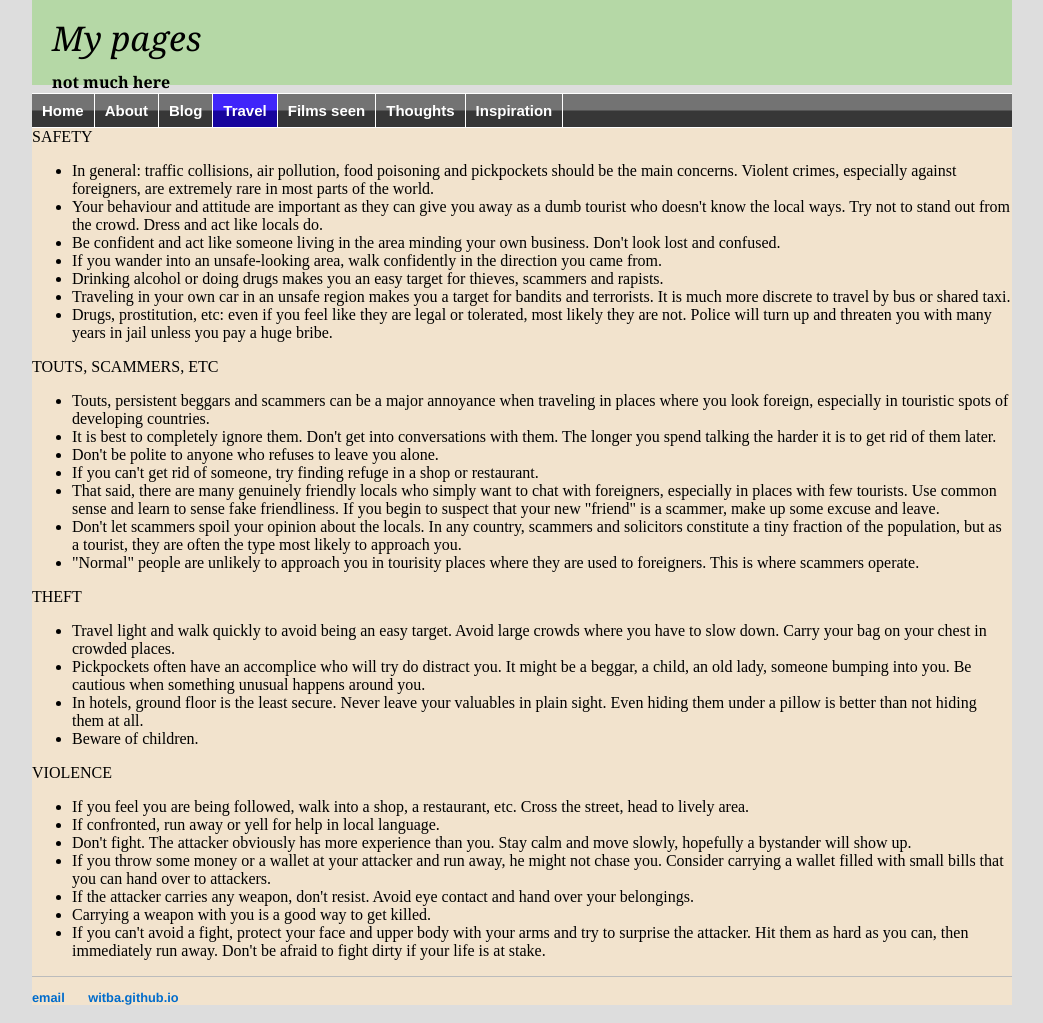
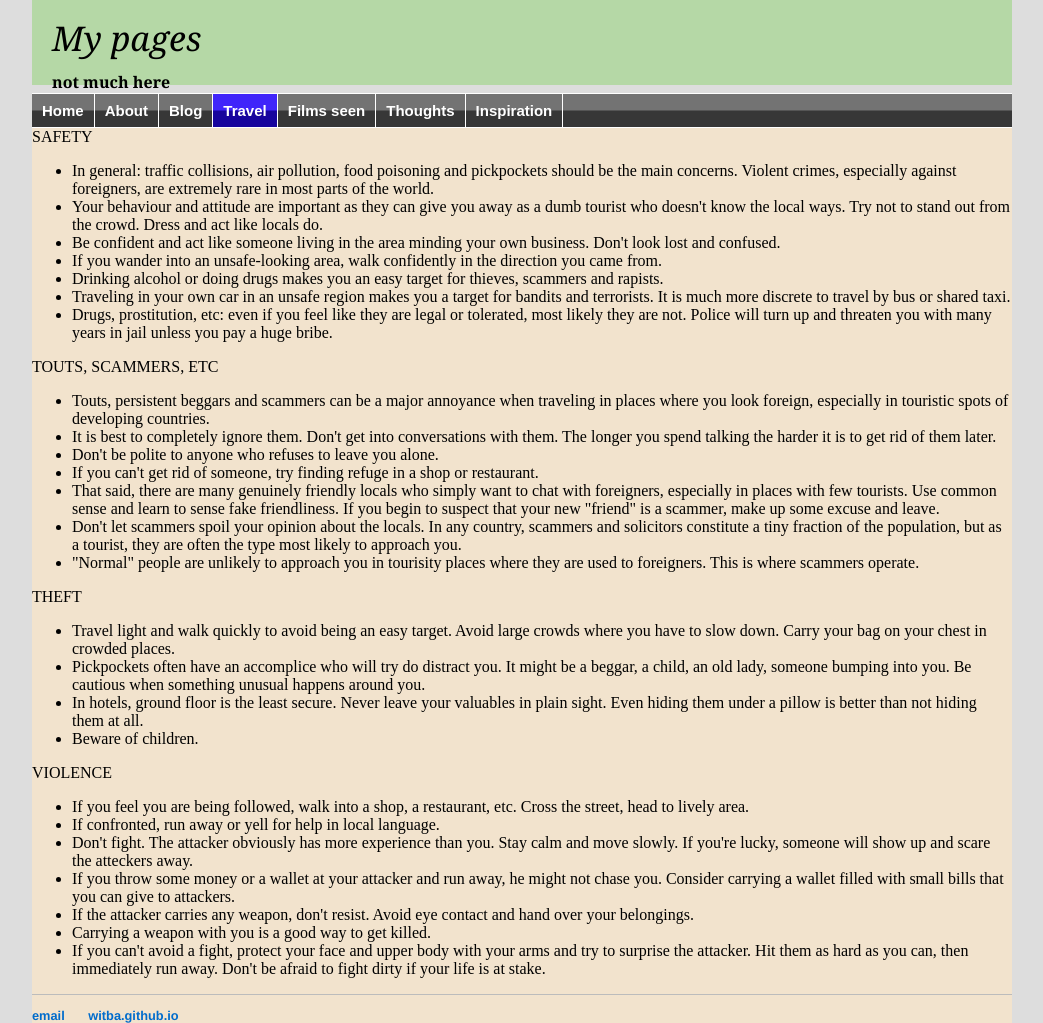
Before and after one commit to witba/witba.github.io, a Jekyll site: the page built from travel/safety.html, in a window 1280 px wide. Shown: the whole page, without its empty margins (118-1161 px from the left). Built offline with Jekyll 4.4.1, drawn with Linux system fonts in a browser that asks for light colours.

Commit message:
Update safety.html

```diff
--- a/travel/safety.html
+++ b/travel/safety.html
@@ -36,8 +36,8 @@ title: Travel resources
 <ul>
 <li>If you feel you are being followed, walk into a shop, a restaurant, etc. Cross the street, head to lively area.</li>
 <li>If confronted, run away or yell for help in local language.</li>
-<li>Don't fight. The attacker obviously has more experience than you. Stay calm and move slowly, hopefully a bystander will show up.</li>
-<li>If you throw some money or a wallet at your attacker and run away, he might not chase you. Consider carrying a wallet filled with small bills that you can hand over to attackers.</li>
+<li>Don't fight. The attacker obviously has more experience than you. Stay calm and move slowly. If you're lucky, someone will show up and scare the atteckers away.</li>
+<li>If you throw some money or a wallet at your attacker and run away, he might not chase you. Consider carrying a wallet filled with small bills that you can give to attackers.</li>
 <li>If the attacker carries any weapon, don't resist. Avoid eye contact and hand over your belongings.</li>
 <li>Carrying a weapon with you is a good way to get killed.</li>
 <li>If you can't avoid a fight, protect your face and upper body with your arms and try to surprise the attacker. Hit them as hard as you can, then immediately run away. Don't be afraid to fight dirty if your life is at stake.</li>
```
